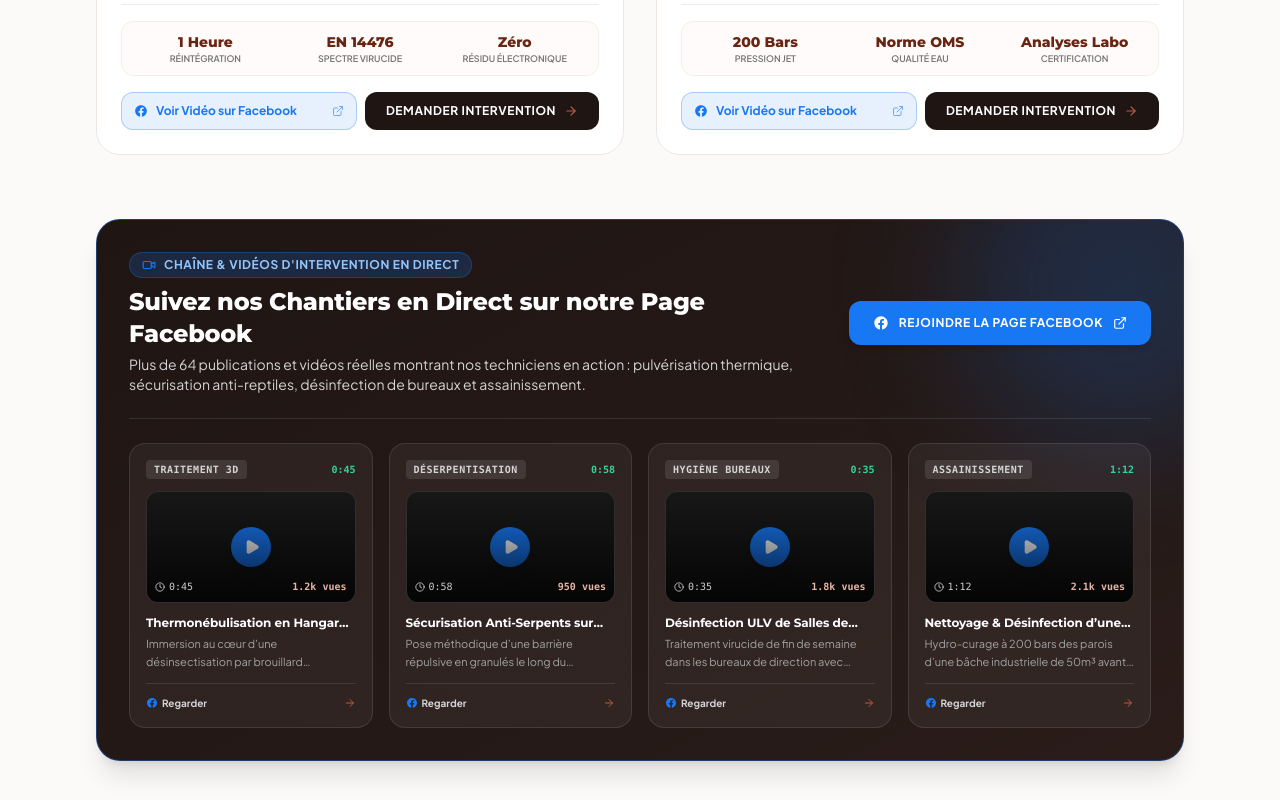
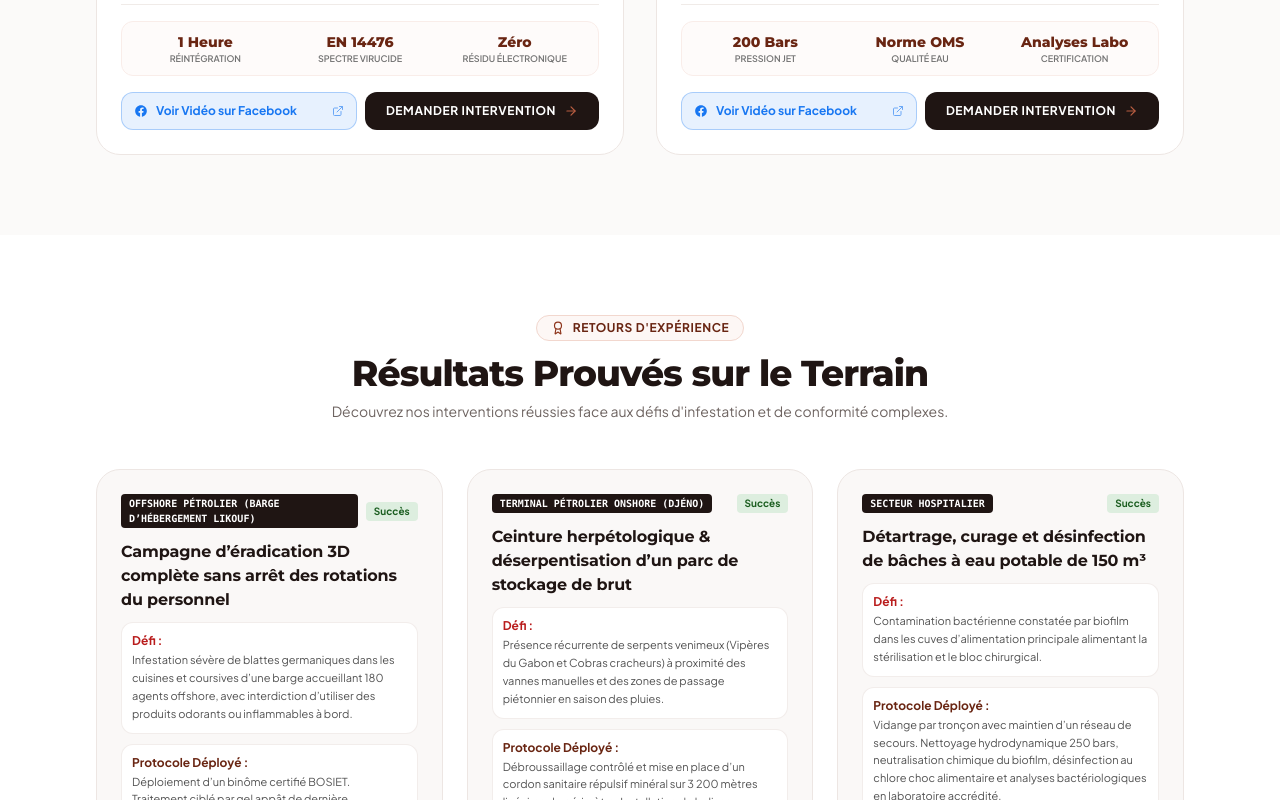
Before and after one commit to Steven23-Ngouala/excellent-services-web, a React (Vite) app: page /references in a window 1280 px wide. Shown: the part 4280-5080 px from the top of the page. Built offline with nearby package versions, Linux system fonts and the light colour scheme.

Commit message:
fix: supprimer le bandeau videos et reels facebook

```diff
--- a/src/components/home/FieldInterventionsShowcase.tsx
+++ b/src/components/home/FieldInterventionsShowcase.tsx
@@ -6,13 +6,10 @@ import {
   Wrench,
   CheckCircle2,
   ExternalLink,
-  Play,
   ArrowRight,
-  Sparkles,
-  Clock,
-  Video
+  Sparkles
 } from 'lucide-react';
-import { FIELD_INTERVENTIONS, FACEBOOK_REELS_SPOTLIGHT } from '../../data/fieldInterventionsData';
+import { FIELD_INTERVENTIONS } from '../../data/fieldInterventionsData';
 import { COMPANY_INFO } from '../../data/companyInfo';
 
 const FacebookIcon: React.FC<{ className?: string }> = ({ className = "w-4 h-4" }) => (
@@ -89,7 +86,7 @@ export const FieldInterventionsShowcase: React.FC<Props> = ({
         )}
 
         {/* Interventions Grid */}
-        <div className="grid grid-cols-1 lg:grid-cols-2 gap-8 mb-16">
+        <div className="grid grid-cols-1 lg:grid-cols-2 gap-8">
           {displayedInterventions.map((item) => (
             <div
               key={item.id}
@@ -199,102 +196,6 @@ export const FieldInterventionsShowcase: React.FC<Props> = ({
           ))}
         </div>
 
-        {/* ============================================================ */}
-        {/* Facebook Reels & Video Spotlight Interactive Banner */}
-        {/* ============================================================ */}
-        <div className="bg-gradient-to-br from-dark to-dark-card rounded-3xl p-6 sm:p-8 border border-[#1877F2]/40 shadow-xl text-white relative overflow-hidden">
-
-          {/* Subtle Facebook Accent Glow */}
-          <div className="absolute -top-24 -right-24 w-80 h-80 bg-[#1877F2]/20 rounded-full blur-3xl pointer-events-none" />
-
-          <div className="flex flex-col lg:flex-row lg:items-center justify-between gap-6 pb-6 border-b border-white/10 relative z-10">
-            <div>
-              <div className="inline-flex items-center gap-2 px-3 py-1 rounded-full bg-[#1877F2]/20 text-blue-300 text-xs font-bold uppercase tracking-wider mb-2 border border-[#1877F2]/30">
-                <Video className="w-3.5 h-3.5 text-[#1877F2]" />
-                <span>Chaîne & Vidéos d'Intervention en Direct</span>
-              </div>
-              <h3 className="font-heading font-extrabold text-xl sm:text-2xl text-white">
-                Suivez nos Chantiers en Direct sur notre Page Facebook
-              </h3>
-              <p className="text-xs sm:text-sm text-neutral-300 mt-1 max-w-2xl">
-                Plus de 64 publications et vidéos réelles montrant nos techniciens en action : pulvérisation thermique, sécurisation anti-reptiles, désinfection de bureaux et assainissement.
-              </p>
-            </div>
-
-            <div className="flex-shrink-0">
-              <a
-                href={COMPANY_INFO.facebookUrl}
-                target="_blank"
-                rel="noopener noreferrer"
-                className="inline-flex items-center justify-center gap-2.5 px-6 py-3.5 rounded-xl bg-[#1877F2] hover:bg-[#166fe5] text-white font-bold text-xs uppercase tracking-wider transition-all shadow-md hover:shadow-lg active:scale-95 group"
-              >
-                <FacebookIcon className="w-4 h-4 group-hover:scale-110 transition-transform" />
-                <span>Rejoindre la Page Facebook</span>
-                <ExternalLink className="w-3.5 h-3.5" />
-              </a>
-            </div>
-          </div>
-
-          {/* 4 Interactive Video / Reel Cards */}
-          <div className="grid grid-cols-1 sm:grid-cols-2 lg:grid-cols-4 gap-4 pt-6 relative z-10">
-            {FACEBOOK_REELS_SPOTLIGHT.map((reel) => (
-              <a
-                key={reel.id}
-                href={reel.url}
-                target="_blank"
-                rel="noopener noreferrer"
-                className="p-4 rounded-2xl bg-white/5 hover:bg-white/10 border border-white/10 hover:border-[#1877F2]/60 transition-all flex flex-col justify-between group"
-              >
-                <div>
-                  <div className="flex items-center justify-between mb-3">
-                    <span className="text-[10px] font-bold uppercase tracking-wider px-2 py-0.5 rounded bg-white/10 text-neutral-300 font-mono">
-                      {reel.category}
-                    </span>
-                    <span className="text-[10px] font-mono text-emerald-400 font-bold">
-                      {reel.duration}
-                    </span>
-                  </div>
-
-                  {/* Simulated Video Preview Badge */}
-                  <div className="h-28 rounded-xl bg-neutral-900 border border-white/10 relative flex items-center justify-center overflow-hidden mb-3 group-hover:border-[#1877F2]/50 transition-colors">
-                    <div className="absolute inset-0 bg-gradient-to-t from-black/80 to-transparent" />
-
-                    <div className="w-10 h-10 rounded-full bg-[#1877F2] text-white flex items-center justify-center shadow-lg group-hover:scale-115 transition-transform">
-                      <Play className="w-4 h-4 fill-white ml-0.5" />
-                    </div>
-
-                    <div className="absolute bottom-2 left-2 right-2 flex items-center justify-between text-[10px] text-white/80">
-                      <span className="flex items-center gap-1 font-mono">
-                        <Clock className="w-2.5 h-2.5" />
-                        {reel.duration}
-                      </span>
-                      <span className="font-mono text-primary-300 font-bold">
-                        {reel.views} vues
-                      </span>
-                    </div>
-                  </div>
-
-                  <h4 className="font-heading font-bold text-xs text-white group-hover:text-blue-300 transition-colors line-clamp-1">
-                    {reel.title}
-                  </h4>
-                  <p className="text-[11px] text-neutral-400 mt-1 line-clamp-2 leading-relaxed">
-                    {reel.description}
-                  </p>
-                </div>
-
-                <div className="pt-3 mt-3 border-t border-white/10 flex items-center justify-between text-[10px] text-neutral-300 group-hover:text-white">
-                  <span className="font-bold flex items-center gap-1">
-                    <FacebookIcon className="w-3 h-3 text-[#1877F2]" />
-                    <span>Regarder</span>
-                  </span>
-                  <ArrowRight className="w-3 h-3 text-primary-400 group-hover:translate-x-1 transition-transform" />
-                </div>
-              </a>
-            ))}
-          </div>
-
-        </div>
-
       </div>
     </section>
   );
```
